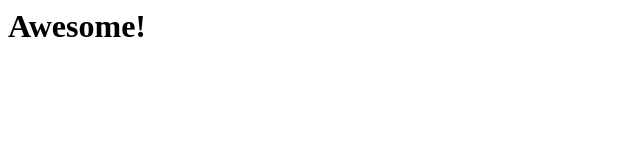
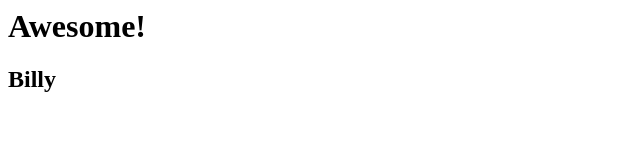
Before and after one commit to JonathanEleiott/git-group-workflow, a plain HTML site: page index.html in a window 1280 px wide. Shown: the full height of the page, 0-640 px from the left. Drawn offline with Linux system fonts and the light colour scheme.

Commit message:
Add Billy

```diff
--- a/index.html
+++ b/index.html
@@ -4,5 +4,7 @@
   </head>
   <body>
     <h1>Awesome!</h1>
+
+    <h2>Billy</h2>
   </body>
 </html>
```
